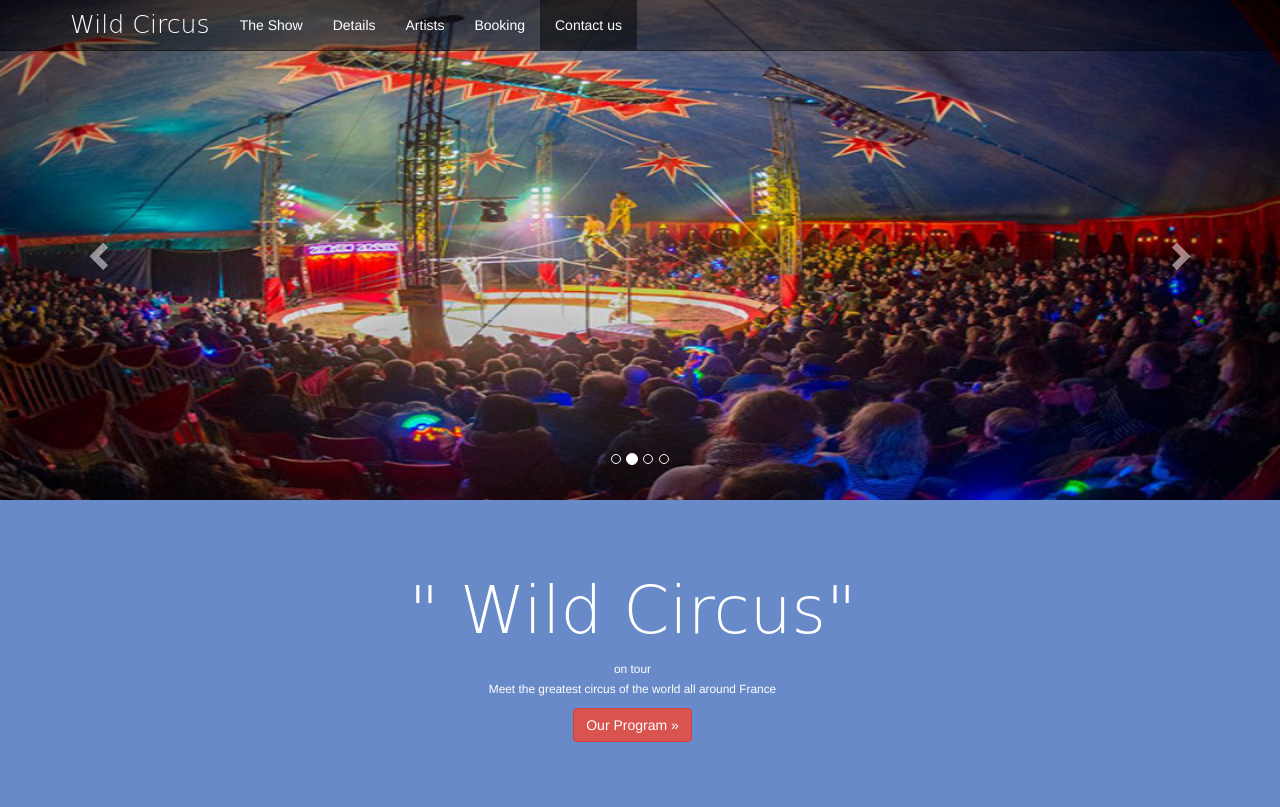
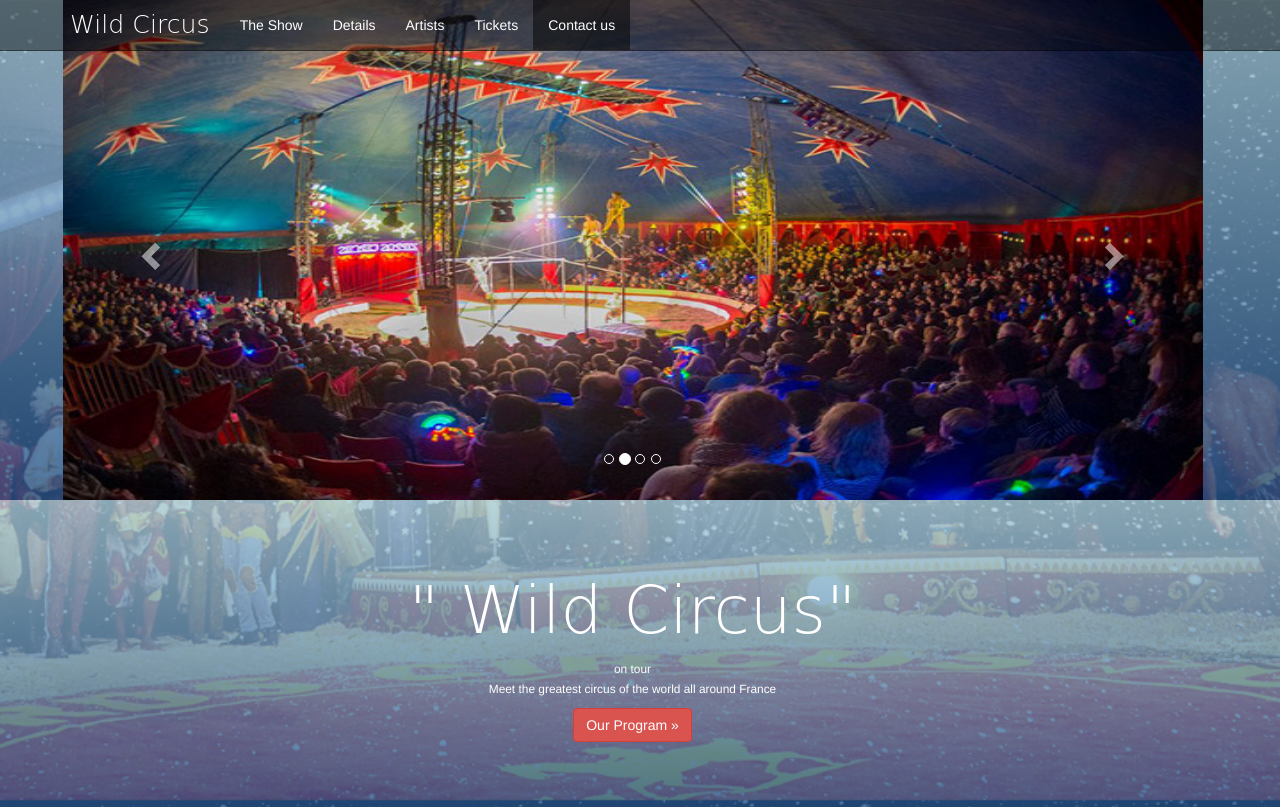
Before and after one commit to the-dsw/wildCircusPro, a plain HTML site: page index.html in a window 1280 px wide. Shown: the top 807 px of the page. Drawn offline with nearby package versions, Linux system fonts and the light colour scheme; a web font is replaced by a local one.

Commit message:
carousel modified

```diff
--- a/css/carousel.css
+++ b/css/carousel.css
@@ -44,7 +44,7 @@ body {
 }
 /* Since positioning the image, we need to help out the caption */
 .carousel-caption {
-  z-index: 10;
+  z-index: 30;
 }
 
 /* Declare heights because of positioning of img element */
--- a/index.html
+++ b/index.html
@@ -70,6 +70,17 @@
      }
      .blue {
        background: #698AC8;
+     }
+     .bluegradiente {
+
+       /*background: #698AC8;*/
+       /* Permalink - use to edit and share this gradient: http://colorzilla.com/gradient-editor/#a7cfdf+0,23538a+100;Blue+3d+%238 */
+      background: rgb(167,207,223); /* Old browsers */
+      background: -moz-linear-gradient(top,  rgba(167,207,223,.8) 0%, rgba(35,83,138,.8) 100%); /* FF3.6-15 */
+      background: -webkit-linear-gradient(top,  rgba(167,207,223,.8) 0%,rgba(35,83,138,.8) 100%); /* Chrome10-25,Safari5.1-6 */
+      background: linear-gradient(to bottom,  rgba(167,207,223,.8) 0%,rgba(35,83,138,.8) 100%); /* W3C, IE10+, FF16+, Chrome26+, Opera12+, Safari7+ */
+      filter: progid:DXImageTransform.Microsoft.gradient( startColorstr='#a7cfdf', endColorstr='#23538a',GradientType=0 ); /* IE6-9 */
+
      }
      .largo {
        width: 100%;
@@ -168,7 +179,7 @@
                 <li><a class="scrollTo" href="#myCarousel">The Show</a></li>
                 <li><a class="scrollTo" href="#details">Details</a></li>
                 <li><a class="scrollTo" href="#artists">Artists</a></li>
-                <li><a class="scrollTo" href="#booking">Booking</a></li>
+                <li><a class="scrollTo" href="#booking">Tickets</a></li>
                 <li class="separed"></li>
                 <li><a class="scrollTo" href="#contact">Contact us</a></li>
               </ul>
@@ -178,6 +189,8 @@
 
     <!-- Carousel
     ================================================== -->
+  <div class="row bluegradiente">
+    <div class="container">
       <div id="myCarousel" class="carousel slide" data-ride="carousel">
         <!-- Indicators -->
         <ol class="carousel-indicators">
@@ -209,12 +222,13 @@
           <span class="sr-only">Next</span>
         </a>
       </div><!-- /.carousel -->
-
+    </div>
+  </div>
 
     <!-- Marketing messaging and featurettes
     ================================================== -->
     <!-- Wrap the rest of the page in another container to center all the content. -->
-      <div class="row featured-row blue">
+      <div class="row featured-row bluegradiente">
         <h2><span class="namemarketing">" Wild Circus"</span></h2>
         <p class="white"><small>on tour <br />Meet the greatest circus of the world all around France</small></p>
         <p><button type="button" class="btn btn-danger" data-toggle="modal" data-target=".bs-example-modal-lg">Our Program &raquo;</button></p>
@@ -344,7 +358,7 @@
 
       <div class="row featurette featured-row" id="booking">
         <div class="col-md-4">
-          <h2 class="featurette-heading">Booking: "Wild Circus"</h2><br />
+          <h2 class="featurette-heading">"Wild Circus"</h2><br />
           <p class="lead"><i>For more than 70 years, the Wild dynasty has been responsible for the French circus’s fine reputation.<br /> Today, it presents its greatest nationwide tour performance!<br />  This performance will be an opportunity for you to share moments of happiness with both friends and family.</i></p>
           <p class="lead">Let the show begin!</p>
         </div>
```
Also changed, not shown: 1 other file. Lines whose indentation alone changed are shown as unchanged.
